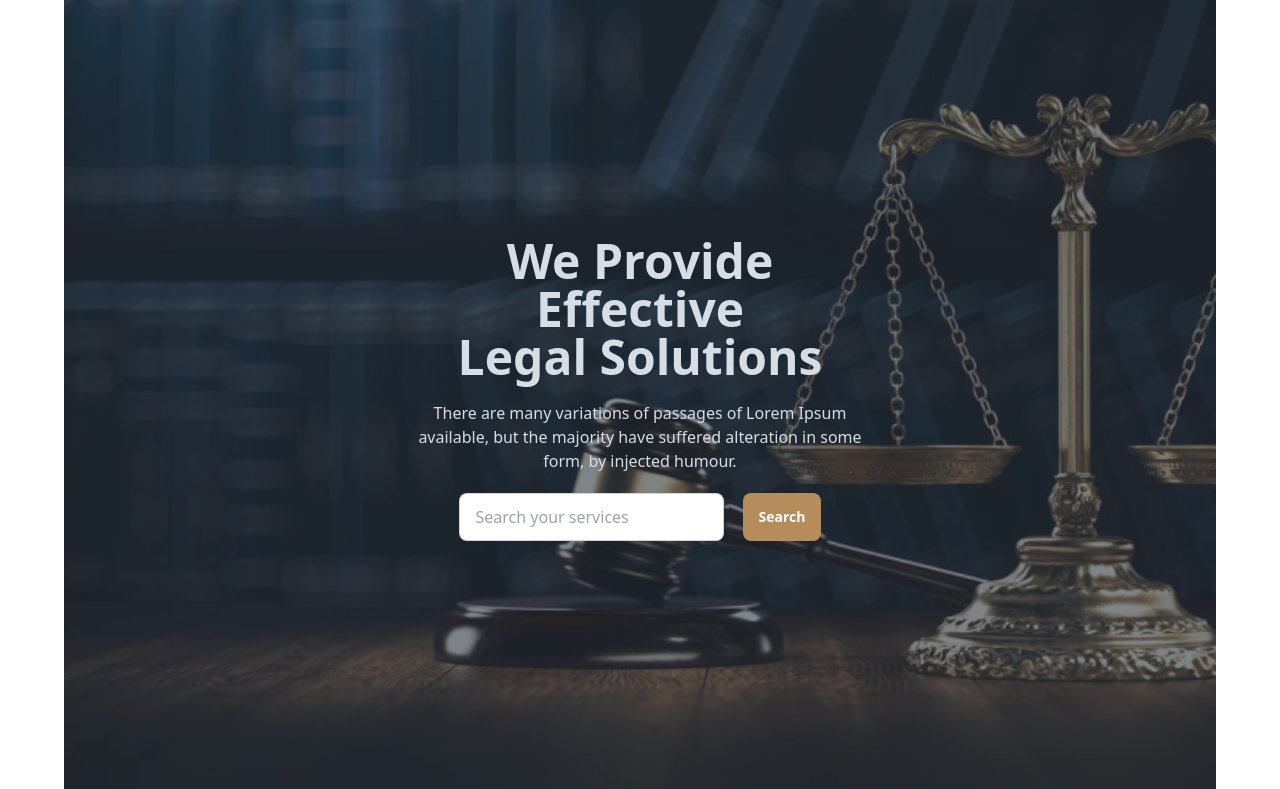
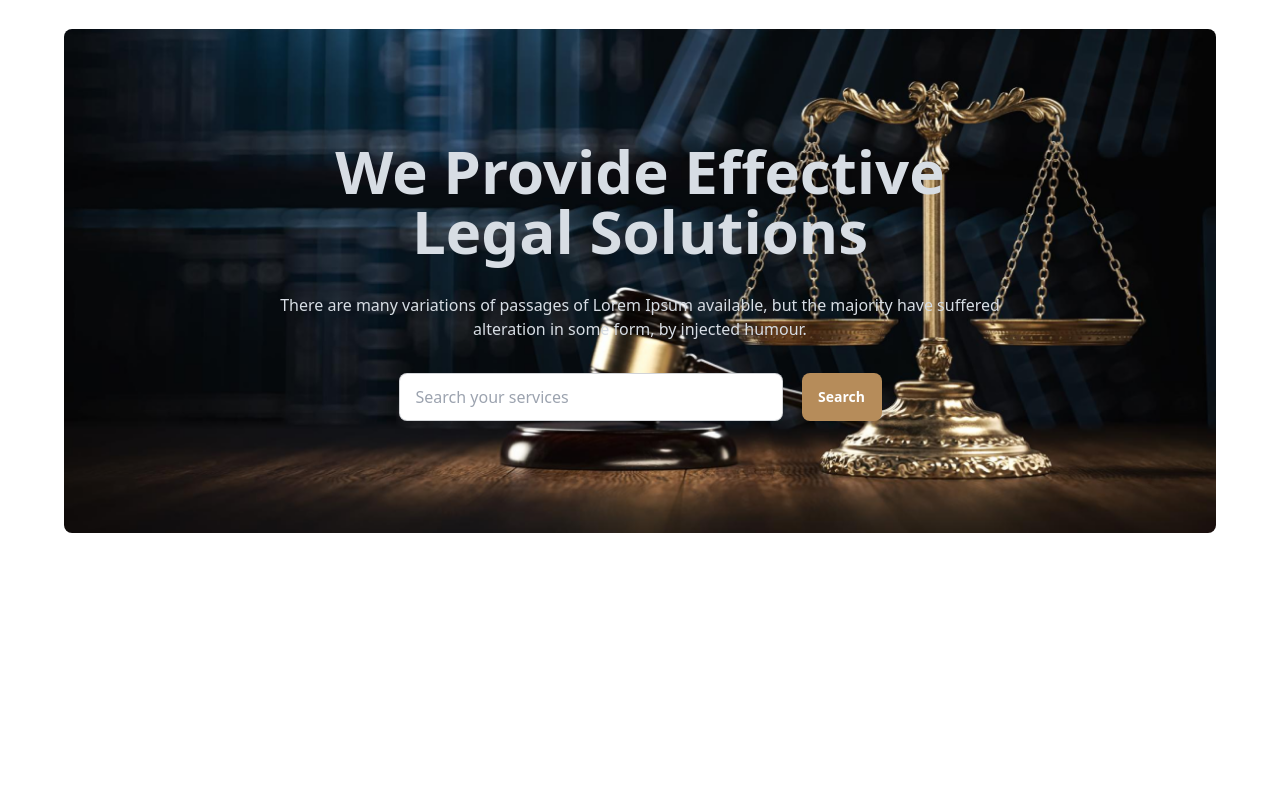
Before and after one commit to Aslam168/legal-solution, a plain HTML site: page index.html in a window 1280 px wide. Shown: the part 119-908 px from the top of the page. After the commit the page ends 800 px from the top, so only its background shows below. Drawn offline with nearby package versions, Linux system fonts and the light colour scheme.

Commit message:
added banner section

```diff
--- a/index.html
+++ b/index.html
@@ -89,20 +89,20 @@
 
         <!-- banner section -->
 
-        <div class="hero min-h-screen"
-            style="background-image: url(images/banner.png);">
-            <div class="hero-overlay bg-opacity-60"></div>
+        <div class="hero py-12 lg:py-24 mt-10"
+            style="background-image: url(images/banner.png); border-radius: 8px;">
+            <div class=""></div>
             <div class="hero-content text-neutral-content text-center">
-                <div class="max-w-md">
-                    <h1 class="mb-5 text-5xl font-bold">We Provide Effective <br>
+                <div class="w-3/4">
+                    <h1 class="mb-5 text-2xl lg:text-6xl font-bold leading-tight">We Provide Effective <br>
                         Legal Solutions</h1>
-                    <p class="mb-5">
+                    <p class="mb-8 mt-8 text-sm lg:text-base">
                         There are many variations of passages of Lorem Ipsum available, but the majority have suffered alteration in some form, by injected humour.
                     </p>
 
-                    <div class="join">
-                        <input class="input w- input-bordered mr-5" placeholder="Search your services" />
-                        <button class="btn bg-[#b68c5a] hover:bg-[#b68c5a]   border-none text-white">Search</button>
+                    <div class="join flex-col m-auto items-center lg:flex-row">
+                        <input class="input lg:w-96 input-bordered lg:mr-5 text-black" placeholder="Search your services" />
+                        <button class="btn bg-[#b68c5a] hover:bg-[#b68c5a]   border-none text-white w-32 mt-5 lg:mt-0 lg:w-20">Search</button>
                     </div>
 
                 </div>
```
